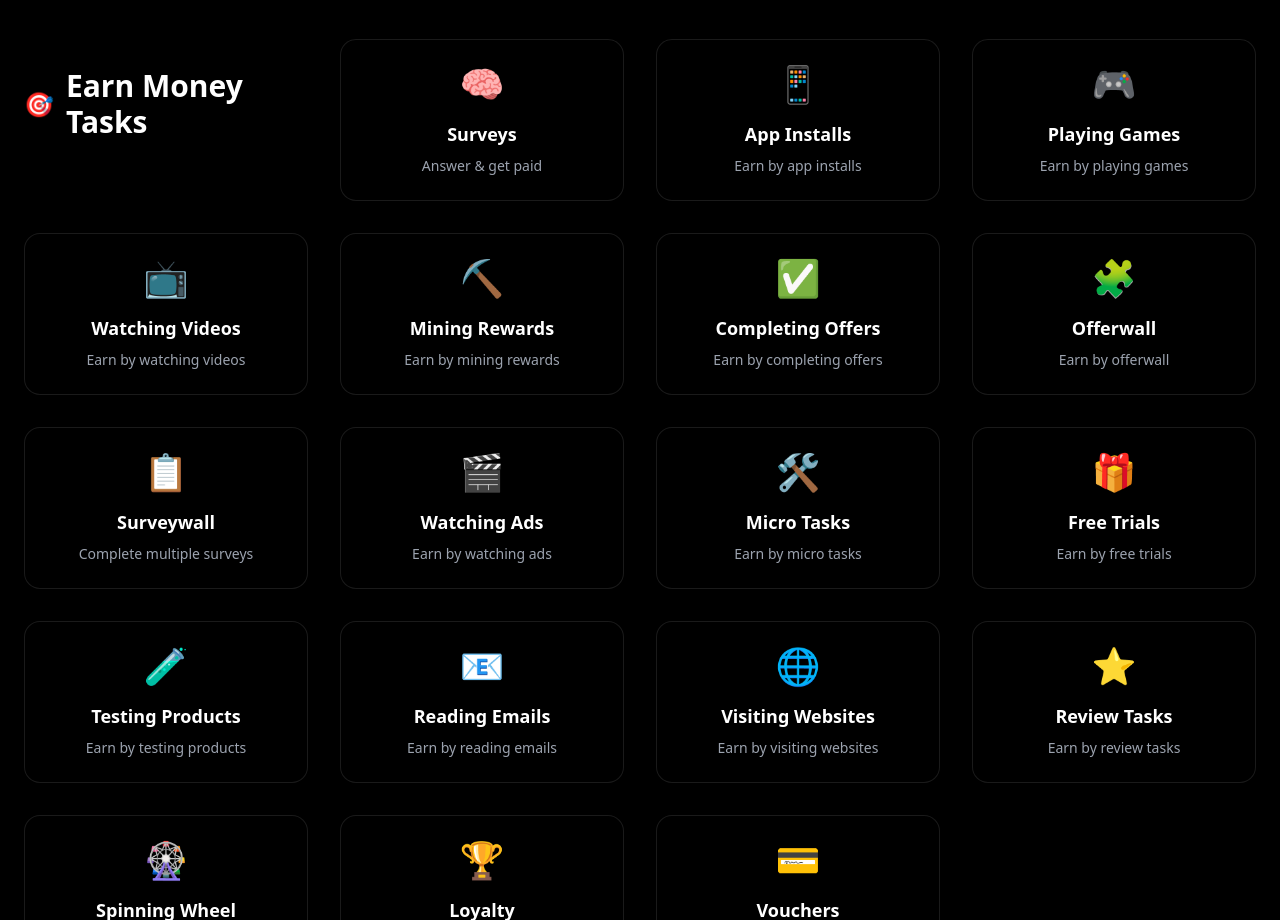
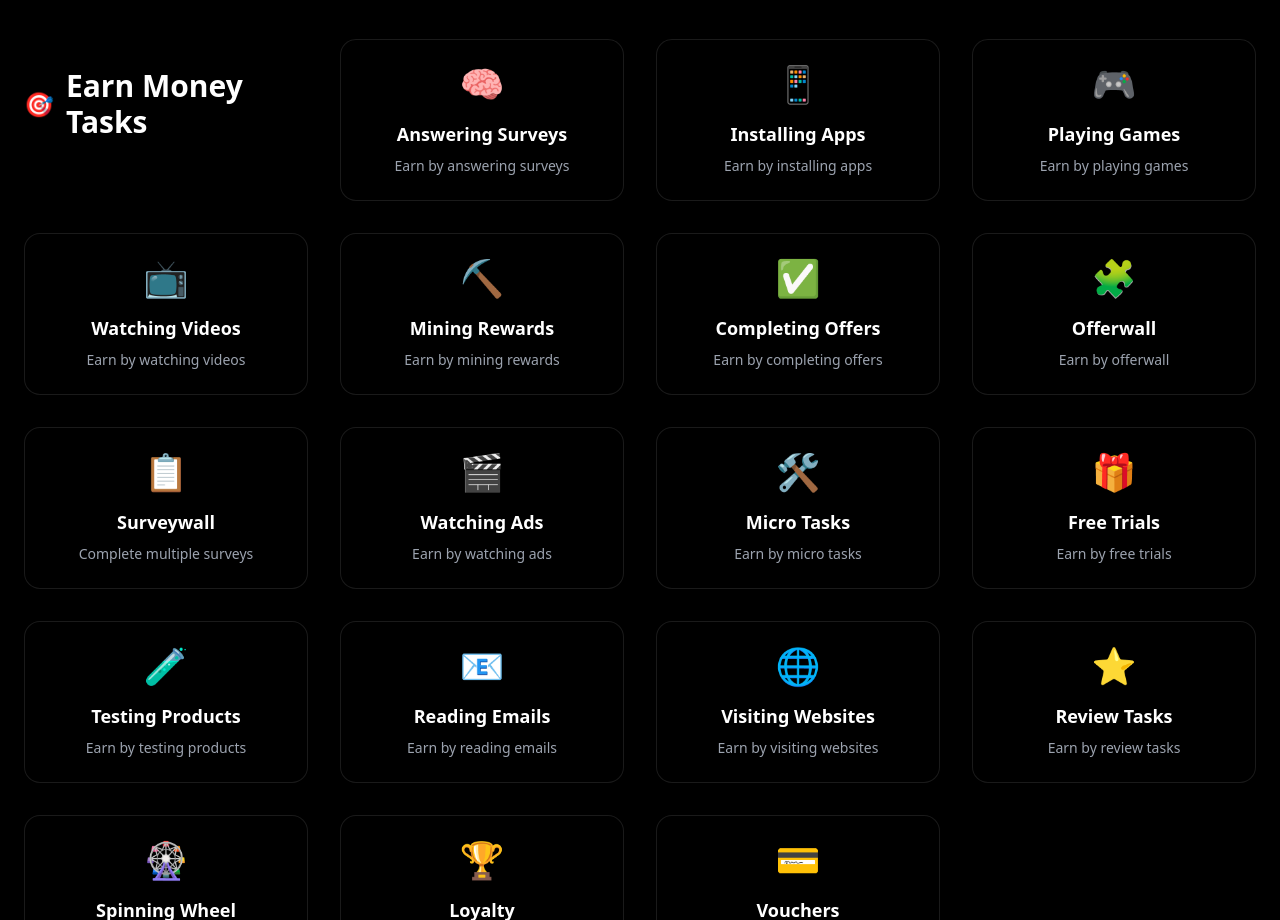
Before and after one commit to tool63/cashin, a Next.js app: page / in a window 1280 px wide. Shown: the part 2500-3420 px from the top of the page. Built offline with nearby package versions, Linux system fonts and the light colour scheme.

Commit message:
Update page.tsx

```diff
--- a/app/page.tsx
+++ b/app/page.tsx
@@ -23,8 +23,8 @@ const fadeUp = {
 /* ---------- HOME PAGE ---------- */
 export default function Home() {
   const earningOptions = [
-    ["🧠", "Surveys", "/surveys"],
-    ["📱", "App Installs", "/app-installs"],
+    ["🧠", "Answering Surveys", "/surveys"],
+    ["📱", "Installing Apps", "/app-installs"],
     ["🎮", "Playing Games", "/play-games"],
     ["📺", "Watching Videos", "/watch-videos"],
     ["⛏️", "Mining Rewards", "/mining-rewards"],
@@ -129,7 +129,6 @@ export default function Home() {
     </div>
   </div>
 </section>
-
 
       {/* ================= OFFER CARDS ================= */}
       <section className="max-w-7xl mx-auto px-6 py-16 grid sm:grid-cols-2 md:grid-cols-3 lg:grid-cols-4 gap-8">
```
